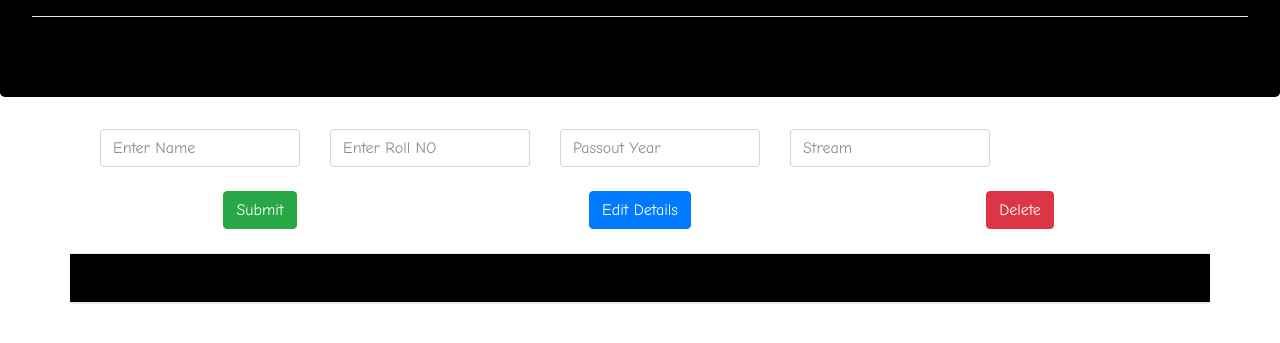
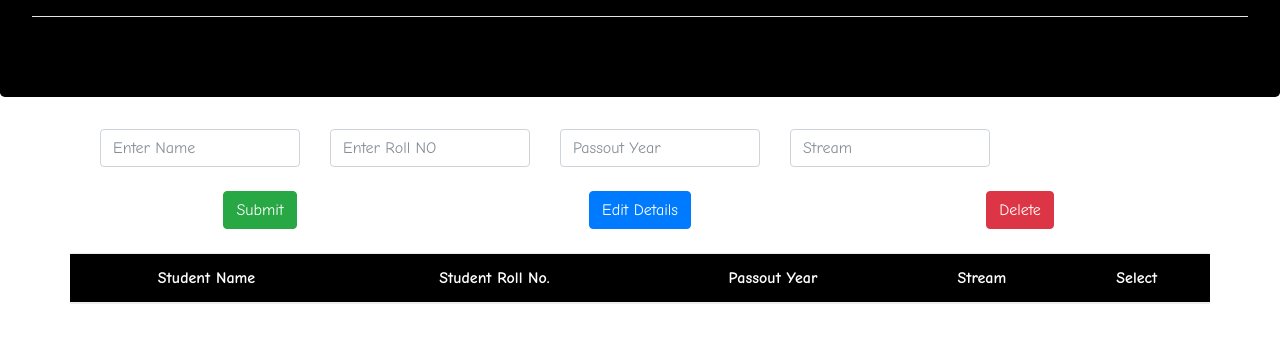
Before and after one commit to gursimar020/ES6-Project, a plain HTML site: page index.html in a window 1280 px wide. Shown: the part 193-536 px from the top of the page. Drawn offline with nearby package versions, Linux system fonts and the light colour scheme.

Commit message:
Update index.html

```diff
--- a/index.html
+++ b/index.html
@@ -39,7 +39,7 @@
                     </div>
 
 					<div class="col-sm-3">
-                        <input type="text" name="Stream" class="form-control" id="formStream" placeholder="Stream" autocomplete="off"/>
+                         <input type="text" name="Stream" class="form-control" id="formStream" placeholder="Stream" autocomplete="off"/>
                     </div>
 
 				</div>
@@ -68,11 +68,11 @@
                 <table class="table table-striped" id="table1">
                     <thead class="tb-row">
                         <tr>
-                            <th>Student Name</th>
-                            <th>Student Roll No.</th>
-                            <th>Passout Year</th>
-                            <th>Stream</th>
-                            <th>Select</th>
+                            <th style="color: white";>Student Name</th>
+                            <th style="color: white";>Student Roll No.</th>
+                            <th style="color: white";>Passout Year</th>
+                            <th style="color: white";>Stream</th>
+                            <th style="color: white";>Select</th>
                         </tr>
                     </thead>
                     <tbody id="tableBody">
```
